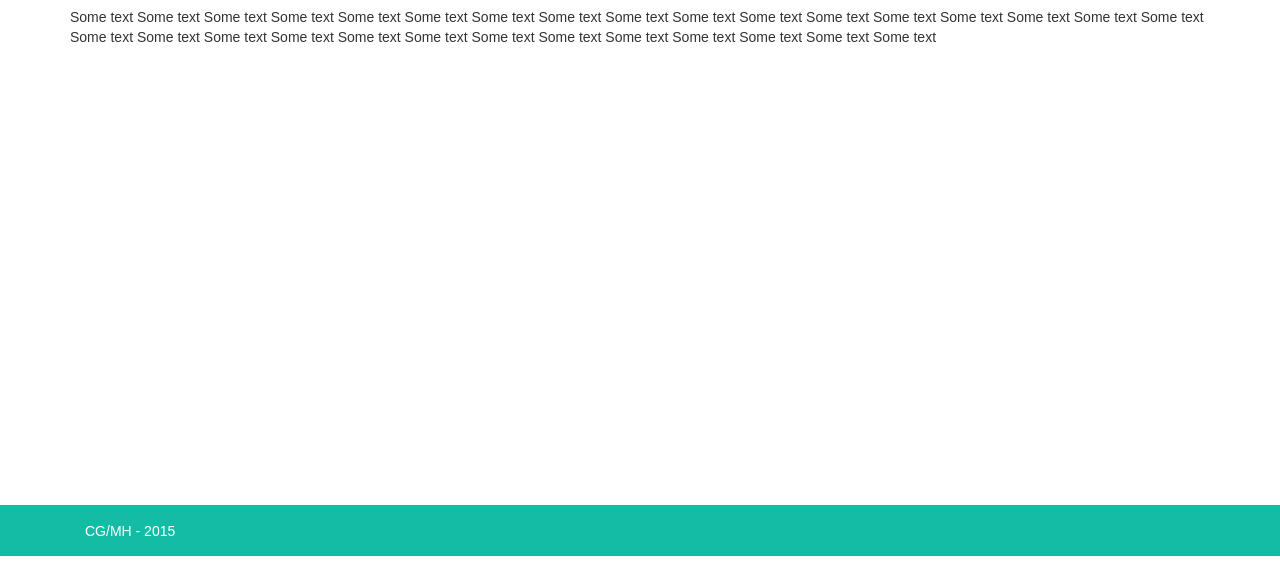
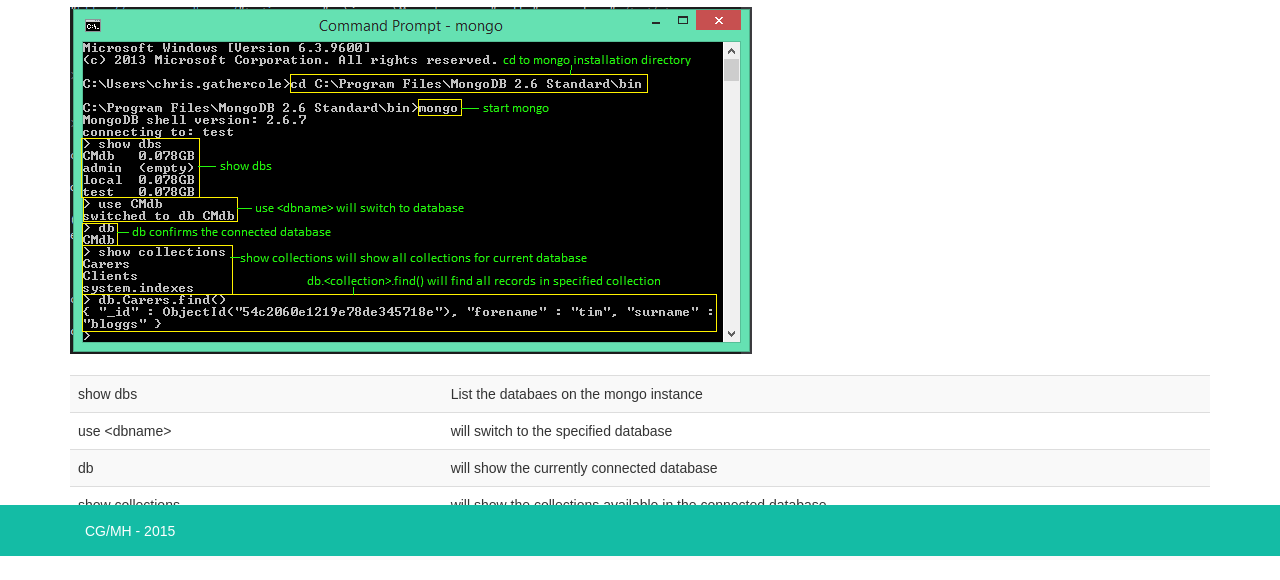
Before and after one commit to Gatherlar/LP-3, a plain HTML site: page MongoWebsite/Mongo/QueryingMongo.html in a window 1280 px wide. Shown: the part 244-824 px from the top of the page. Before the commit the page ends 800 px from the top, so only its background shows below. Drawn offline with Linux system fonts and the light colour scheme.

Commit message:
Updated mongo query web page
and mat mongo shell from config

```diff
--- a/MongoWebsite/Mongo/QueryingMongo.html
+++ b/MongoWebsite/Mongo/QueryingMongo.html
@@ -41,7 +41,32 @@
 
                 <h4>Querying Mongo</h4>
 
-                Some text Some text Some text Some text Some text Some text Some text Some text Some text Some text Some text Some text Some text Some text Some text Some text Some text Some text Some text Some text Some text Some text Some text Some text Some text Some text Some text Some text Some text Some text
+                <img src="../images/mongoCommandQueries.png" alt="Mongo Queries"/>
+                <br/><br />
+                <table class="table table-striped">
+                    <tr>
+                        <td>show dbs</td>
+                        <td>List the databaes on the mongo instance</td>
+                    </tr>
+                    <tr>
+                        <td>use &ltdbname&gt </td>
+                        <td>will switch to the specified database</td>
+                    </tr>
+                    <tr>
+                        <td>db</td>
+                        <td>will show the currently connected database</td>
+                    </tr>
+                    <tr>
+                        <td>show collections</td>
+                        <td>will show the collections available in the connected database</td>
+                    </tr>
+                    <tr>
+                        <td>db.&ltCollection Name&gt.find()</td>
+                        <td>will query the specified collection for all its records</td>
+                    </tr>
+                </table>
+
+
 
             </div>
 
```
Also changed, not shown: MongoWebsite/Mongo/Mongo.html (+2 -4 lines), MongoWebsite/images/mongoCommandQueries.png (added), 11 other files.
